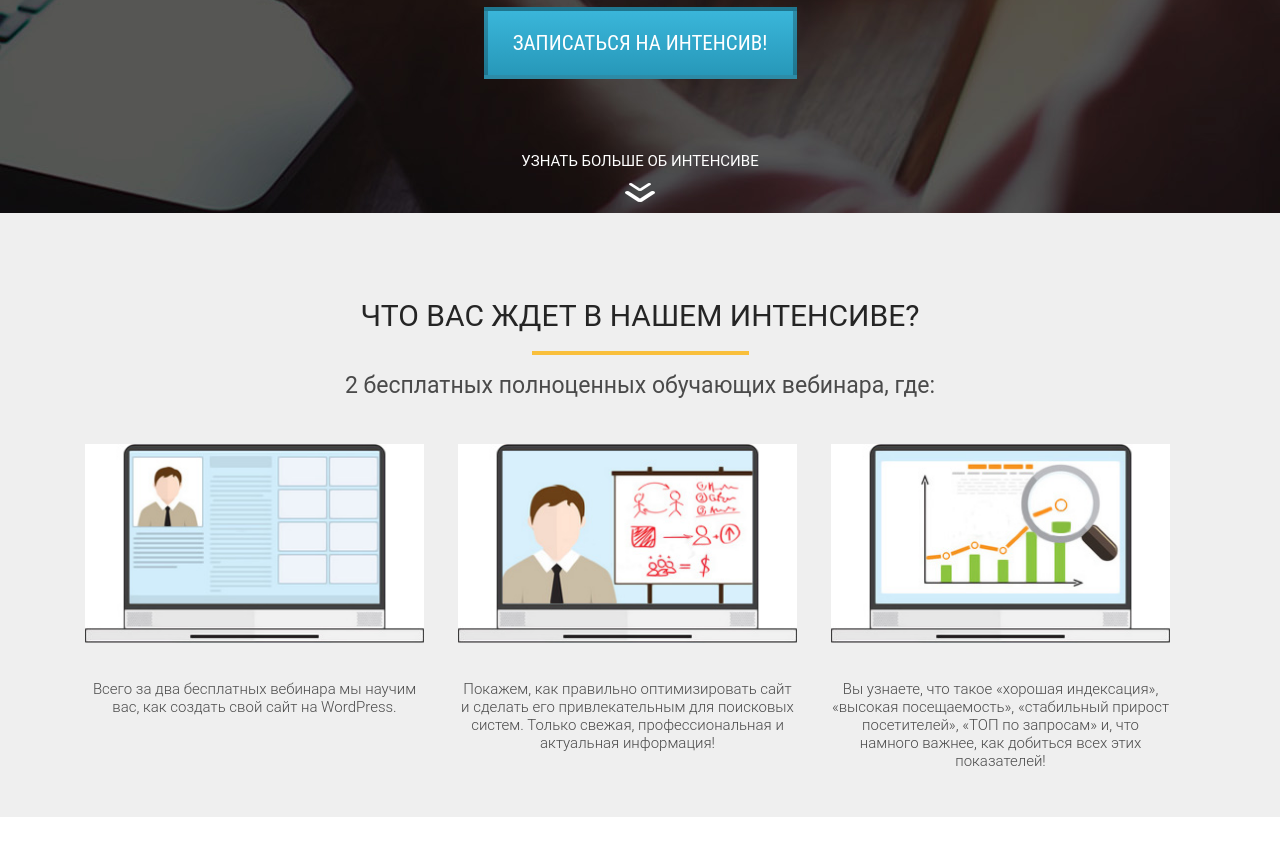
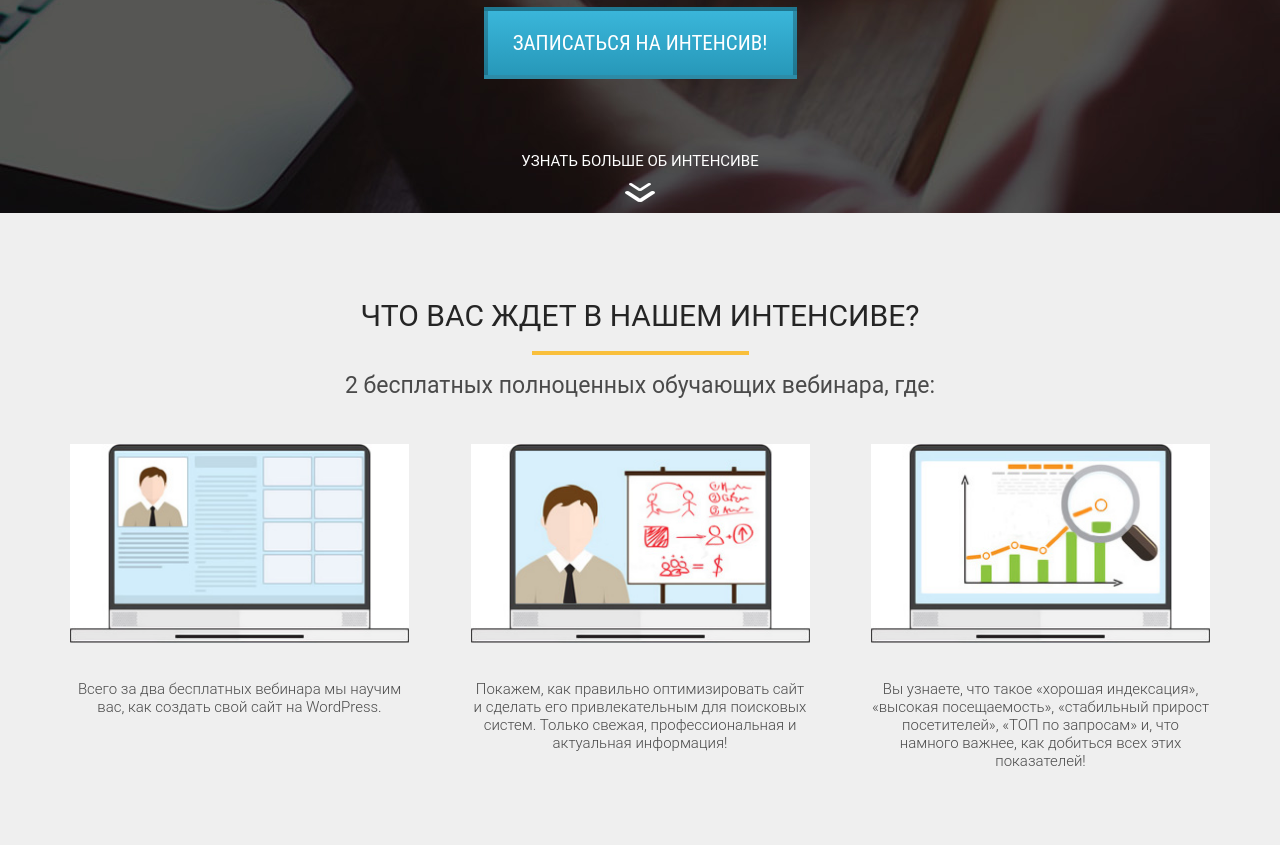
Before and after one commit to exleonardo/Test, a plain HTML site: page src/index.html in a window 1280 px wide. Shown: the part 587-1432 px from the top of the page. Before the commit the page ends 1404 px from the top, so only its background shows below. Drawn offline with Linux system fonts and the light colour scheme.

Commit message:
позиционка с помощью флекса

```diff
--- a/src/css/style.css
+++ b/src/css/style.css
@@ -112,7 +112,7 @@ h2.title {
   margin-bottom: 62px;
 }
 .waiting {
-  height: 604px;
+  min-height: 604px;
   background-color: #efefef;
   padding: 85px 0 75px 0;
 }
@@ -145,12 +145,13 @@ h2.title {
 
 .waiting .waiting_wrapper {
   margin-top: 45px;
+  display: flex;
+  justify-content: space-between;
 }
 
 .waiting .waiting_wrapper .waiting_item {
-  display: inline-block;
   vertical-align: top;
-  margin: 0 15px;
+
   width: 339px;
   text-align: center;
 }
```
